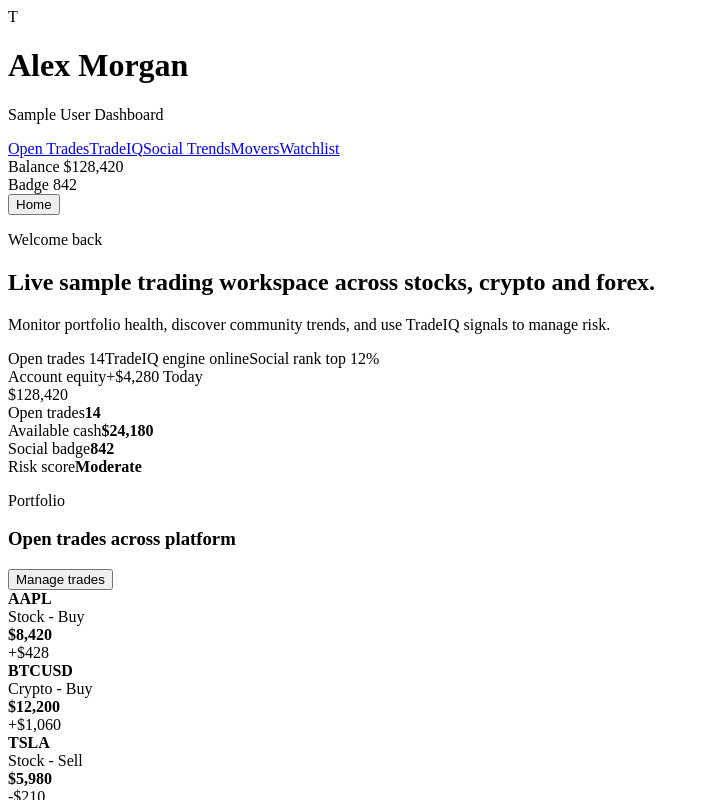
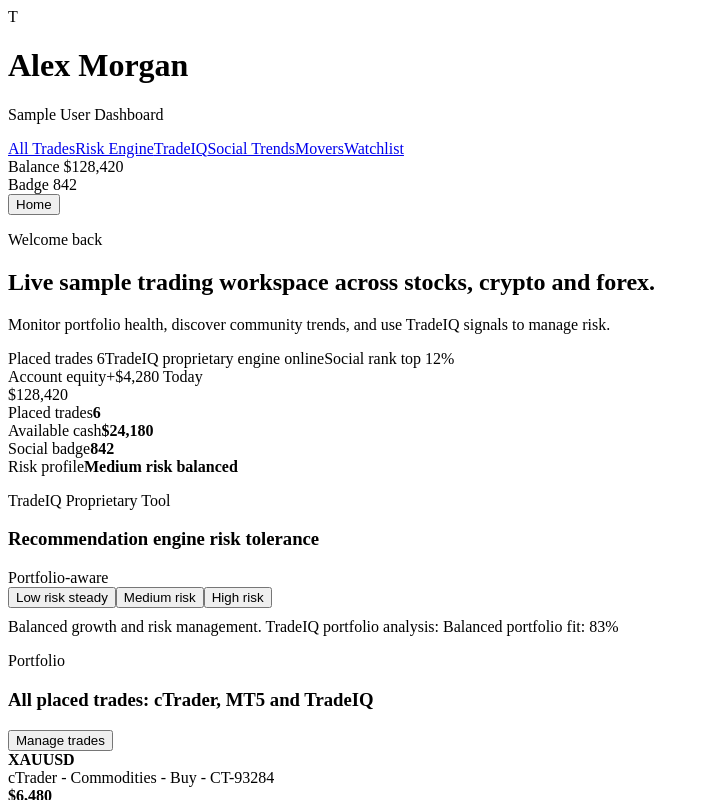
Before and after one commit to ramkump01/tradeiq, a React (Vite) app: page / in a window 1280 px wide. Both pictures are taken after a click on the button "Login". Shown: the top 800 px of the page, without its empty margins (0-709 px from the left). Built offline with nearby package versions, Linux system fonts and the light colour scheme; the HTML template or start-up script is replaced by a standard one.

Commit message:
Add universal Home buttons and homepage navigation UX

```diff
--- a/src/App.jsx
+++ b/src/App.jsx
@@ -25,18 +25,47 @@
   { name: 'Sara Khan', tag: 'Momentum swing trader', follow: 'Copy' },
 ];
 
-const openTrades = [
-  { instrument: 'AAPL', type: 'Stock', side: 'Buy', amount: '$8,420', pnl: '+$428' },
-  { instrument: 'BTCUSD', type: 'Crypto', side: 'Buy', amount: '$12,200', pnl: '+$1,060' },
-  { instrument: 'TSLA', type: 'Stock', side: 'Sell', amount: '$5,980', pnl: '-$210' },
-  { instrument: 'EURUSD', type: 'Forex', side: 'Buy', amount: '$3,100', pnl: '+$84' },
+const placedTrades = [
+  { ticket: 'CT-93284', platform: 'cTrader', instrument: 'XAUUSD', type: 'Commodities', side: 'Buy', amount: '$6,480', pnl: '+$212' },
+  { ticket: 'MT5-88012', platform: 'MT5', instrument: 'EURUSD', type: 'Forex', side: 'Buy', amount: '$3,100', pnl: '+$84' },
+  { ticket: 'TQ-10291', platform: 'TradeIQ', instrument: 'AAPL', type: 'Stock', side: 'Buy', amount: '$8,420', pnl: '+$428' },
+  { ticket: 'MT5-88077', platform: 'MT5', instrument: 'US100', type: 'Indices', side: 'Sell', amount: '$4,950', pnl: '-$106' },
+  { ticket: 'CT-93321', platform: 'cTrader', instrument: 'GBPJPY', type: 'Forex', side: 'Sell', amount: '$2,880', pnl: '+$54' },
+  { ticket: 'TQ-10306', platform: 'TradeIQ', instrument: 'BTCUSD', type: 'Crypto', side: 'Buy', amount: '$12,200', pnl: '+$1,060' },
 ];
 
-const tradeIQIdeas = [
-  { title: 'Add to semiconductors', reason: 'Portfolio is underweight AI momentum names this week.', confidence: '91%' },
-  { title: 'Reduce EURUSD exposure', reason: 'Volatility model detected weakening trend quality.', confidence: '77%' },
-  { title: 'Hedge BTC with partial USDC', reason: 'Risk balance is above your preferred threshold.', confidence: '84%' },
-];
+const tradeIQProfiles = {
+  low: {
+    label: 'Low risk steady',
+    appetite: 'Capital preservation with lower volatility.',
+    health: 'Conservative portfolio fit: 74%',
+    recommendations: [
+      { title: 'Trim BTCUSD position by 20%', reason: 'Reduces portfolio volatility and drawdown risk.', confidence: '89%' },
+      { title: 'Add defensive ETF sleeve', reason: 'Increase allocation to lower-beta broad-market exposure.', confidence: '86%' },
+      { title: 'Set tighter stops on FX positions', reason: 'Protects capital during macro event spikes.', confidence: '81%' },
+    ],
+  },
+  medium: {
+    label: 'Medium risk balanced',
+    appetite: 'Balanced growth and risk management.',
+    health: 'Balanced portfolio fit: 83%',
+    recommendations: [
+      { title: 'Add to semiconductors', reason: 'Portfolio is underweight AI momentum names this week.', confidence: '91%' },
+      { title: 'Reduce EURUSD exposure', reason: 'Volatility model detected weakening trend quality.', confidence: '77%' },
+      { title: 'Hedge BTC with partial USDC', reason: 'Risk balance is above your preferred threshold.', confidence: '84%' },
+    ],
+  },
+  high: {
+    label: 'High risk aggressive',
+    appetite: 'Maximum growth with higher volatility tolerance.',
+    health: 'Aggressive portfolio fit: 88%',
+    recommendations: [
+      { title: 'Increase high-momentum tech exposure', reason: 'Current trend acceleration supports tactical upside.', confidence: '87%' },
+      { title: 'Scale into BTCUSD on pullbacks', reason: 'High-beta allocation aligns with aggressive profile.', confidence: '82%' },
+      { title: 'Loosen FX stop distance for trend trades', reason: 'Allows positions to absorb normal market noise.', confidence: '79%' },
+    ],
+  },
+};
 
 const socialTrends = [
   { topic: 'AI Infrastructure Basket', trend: '+31% copied', sentiment: 'Bullish' },
@@ -69,6 +98,7 @@
   const [action, setAction] = useState('buy');
   const [instrument, setInstrument] = useState('NVDA');
   const [quantity, setQuantity] = useState(10);
+  const [riskTolerance, setRiskTolerance] = useState('medium');
   const [status, setStatus] = useState('Illustration only - no live brokerage integration.');
 
   const sampleUser = {
@@ -80,10 +110,20 @@
 
   const selectedInstrument = useMemo(() => instruments.find((item) => item.symbol === instrument) || instruments[0], [instrument]);
   const estimatedCost = useMemo(() => selectedInstrument.price * quantity, [selectedInstrument, quantity]);
+  const activeProfile = tradeIQProfiles[riskTolerance];
 
   const handleSubmit = (event) => {
     event.preventDefault();
     setStatus(`${action === 'buy' ? 'Buy' : 'Sell'} order prepared for ${quantity} ${selectedInstrument.symbol} - demo only`);
+  };
+
+  const handleHomeClick = () => {
+    if (isLoggedIn) {
+      setIsLoggedIn(false);
+    }
+    if (typeof window !== 'undefined') {
+      window.scrollTo({ top: 0, behavior: 'smooth' });
+    }
   };
 
   if (!isLoggedIn) {
@@ -102,8 +142,13 @@
             <a href="#tradeiq">TradeIQ</a>
             <a href="#social">Social</a>
             <a href="#wallet">Wallet</a>
+            <a href="#downloads">Downloads</a>
           </nav>
-          <button className="btn btn-primary" onClick={() => setIsLoggedIn(true)}>Login</button>
+          <div className="topbar-actions">
+            <button className="btn btn-ghost" onClick={handleHomeClick}>Home</button>
+            <button className="btn btn-secondary">Register</button>
+            <button className="btn btn-primary" onClick={() => setIsLoggedIn(true)}>Login</button>
+          </div>
         </header>
 
         <section className="hero">
@@ -112,6 +157,7 @@
             <h2>Trade stocks, crypto, forex and more with AI-backed insight.</h2>
             <p>Follow top traders, mirror smart portfolios, and let TradeIQ recommend your next move based on your live holdings.</p>
             <div className="hero-actions">
+              <button className="btn btn-secondary">Register</button>
               <button className="btn btn-primary" onClick={() => setIsLoggedIn(true)}>Login To Dashboard</button>
               <button className="btn btn-secondary">Watch demo</button>
             </div>
@@ -225,6 +271,34 @@
             </div>
           </div>
         </section>
+
+        <section className="card panel" id="downloads">
+          <div className="panel-header">
+            <div>
+              <p className="small-note">Trading Platform Downloads</p>
+              <h3 className="section-title">Get your platform</h3>
+            </div>
+            <span className="badge">Desktop + Mobile</span>
+          </div>
+          <div className="download-grid">
+            <article className="download-card">
+              <strong>TradeIQ Platform</strong>
+              <p className="list-meta">Native TradeIQ terminal for portfolio, social copy trading and AI insights.</p>
+              <button className="btn btn-primary">Download TradeIQ</button>
+            </article>
+            <article className="download-card">
+              <strong>MetaTrader 5 (MT5)</strong>
+              <p className="list-meta">Advanced charting, expert advisors and multi-asset execution.</p>
+              <button className="btn btn-secondary">Download MT5</button>
+            </article>
+            <article className="download-card">
+              <strong>cTrader</strong>
+              <p className="list-meta">Institutional-grade execution with modern order and depth tools.</p>
+              <button className="btn btn-secondary">Download cTrader</button>
+            </article>
+          </div>
+        </section>
+        <button className="home-fab" onClick={handleHomeClick}>Home</button>
       </div>
     );
   }
@@ -240,7 +314,8 @@
           </div>
         </div>
         <nav className="topnav">
-          <a href="#open-trades">Open Trades</a>
+          <a href="#all-trades">All Trades</a>
+          <a href="#risk-engine">Risk Engine</a>
           <a href="#tradeiq-dashboard">TradeIQ</a>
           <a href="#social-trends">Social Trends</a>
           <a href="#movers">Movers</a>
@@ -249,7 +324,7 @@
         <div className="topbar-actions">
           <div className="badge">Balance {sampleUser.balance}</div>
           <div className="badge">Badge {sampleUser.socialBadge}</div>
-          <button className="btn btn-secondary" onClick={() => setIsLoggedIn(false)}>Home</button>
+          <button className="btn btn-secondary" onClick={handleHomeClick}>Home</button>
         </div>
       </header>
 
@@ -259,8 +334,8 @@
           <h2>Live sample trading workspace across stocks, crypto and forex.</h2>
           <p>Monitor portfolio health, discover community trends, and use TradeIQ signals to manage risk.</p>
           <div className="hero-chips">
-            <span className="chip">Open trades {sampleUser.openTrades}</span>
-            <span className="chip">TradeIQ engine online</span>
+            <span className="chip">Placed trades {placedTrades.length}</span>
+            <span className="chip">TradeIQ proprietary engine online</span>
             <span className="chip">Social rank top 12%</span>
           </div>
         </div>
@@ -272,29 +347,47 @@
           <div className="balance-amount">{sampleUser.balance}</div>
           <div className="sparkline" />
           <div className="metrics-grid">
-            <div className="metric-card card"><span className="small-note">Open trades</span><strong>{sampleUser.openTrades}</strong></div>
+            <div className="metric-card card"><span className="small-note">Placed trades</span><strong>{placedTrades.length}</strong></div>
             <div className="metric-card card"><span className="small-note">Available cash</span><strong>$24,180</strong></div>
             <div className="metric-card card"><span className="small-note">Social badge</span><strong>{sampleUser.socialBadge}</strong></div>
-            <div className="metric-card card"><span className="small-note">Risk score</span><strong>Moderate</strong></div>
+            <div className="metric-card card"><span className="small-note">Risk profile</span><strong>{activeProfile.label}</strong></div>
           </div>
         </div>
       </section>
 
+      <section className="card panel" id="risk-engine">
+        <div className="panel-header">
+          <div>
+            <p className="small-note">TradeIQ Proprietary Tool</p>
+            <h3 className="section-title">Recommendation engine risk tolerance</h3>
+          </div>
+          <span className="badge">Portfolio-aware</span>
+        </div>
+        <div className="risk-toggle-row">
+          <button className={`risk-btn ${riskTolerance === 'low' ? 'active' : ''}`} onClick={() => setRiskTolerance('low')}>Low risk steady</button>
+          <button className={`risk-btn ${riskTolerance === 'medium' ? 'active' : ''}`} onClick={() => setRiskTolerance('medium')}>Medium risk</button>
+          <button className={`risk-btn ${riskTolerance === 'high' ? 'active' : ''}`} onClick={() => setRiskTolerance('high')}>High risk</button>
+        </div>
+        <div className="list-meta" style={{ marginTop: '10px' }}>
+          {activeProfile.appetite} TradeIQ portfolio analysis: {activeProfile.health}
+        </div>
+      </section>
+
       <main className="content-grid">
-        <section className="card panel" id="open-trades">
+        <section className="card panel" id="all-trades">
           <div className="panel-header">
             <div>
               <p className="small-note">Portfolio</p>
-              <h3 className="section-title">Open trades across platform</h3>
+              <h3 className="section-title">All placed trades: cTrader, MT5 and TradeIQ</h3>
             </div>
             <button className="btn btn-ghost">Manage trades</button>
           </div>
           <div className="list">
-            {openTrades.map((trade) => (
-              <div className="position-row" key={trade.instrument}>
+            {placedTrades.map((trade) => (
+              <div className="position-row" key={trade.ticket}>
                 <div>
                   <strong>{trade.instrument}</strong>
-                  <div className="list-meta">{trade.type} - {trade.side}</div>
+                  <div className="list-meta">{trade.platform} - {trade.type} - {trade.side} - {trade.ticket}</div>
                 </div>
                 <div className="right">
                   <strong>{trade.amount}</strong>
@@ -345,12 +438,12 @@
           <div className="panel-header">
             <div>
               <p className="small-note">TradeIQ Recommendation Engine</p>
-              <h3 className="section-title">AI recommendations</h3>
+              <h3 className="section-title">AI recommendations by risk appetite</h3>
             </div>
             <span className="badge">Live signals</span>
           </div>
           <div className="list">
-            {tradeIQIdeas.map((idea) => (
+            {activeProfile.recommendations.map((idea) => (
               <div className="recommend-row" key={idea.title}>
                 <div>
                   <strong>{idea.title}</strong>
@@ -442,6 +535,7 @@
           </div>
         </div>
       </section>
+      <button className="home-fab" onClick={handleHomeClick}>Home</button>
     </div>
   );
 }
--- a/src/styles.css
+++ b/src/styles.css
@@ -69,6 +69,22 @@
 .field input, .field select { width: 100%; padding: 10px 12px; border-radius: 12px; border: 1px solid var(--border); background: rgba(255,255,255,0.04); color: var(--text); }
 .order-summary { padding: 12px; border-radius: 16px; background: rgba(255,255,255,0.04); display: grid; gap: 8px; }
 .order-summary div { display: flex; justify-content: space-between; }
+.risk-toggle-row { display: flex; gap: 10px; flex-wrap: wrap; margin-top: 12px; }
+.risk-btn {
+  border: 1px solid rgba(255,255,255,0.12);
+  background: rgba(255,255,255,0.04);
+  color: var(--text);
+  border-radius: 999px;
+  padding: 9px 14px;
+  cursor: pointer;
+  transition: transform 0.2s ease, background 0.2s ease;
+}
+.risk-btn:hover { transform: translateY(-1px); }
+.risk-btn.active {
+  background: linear-gradient(135deg, var(--accent), var(--accent-2));
+  border-color: transparent;
+  color: white;
+}
 .secondary-grid { display: grid; grid-template-columns: 1fr 1fr; gap: 18px; margin-top: 18px; }
 .movers-grid { display: grid; grid-template-columns: 1fr 1fr; gap: 14px; margin-top: 14px; }
 .mover-column { border: 1px solid rgba(255,255,255,0.08); border-radius: 16px; padding: 12px; background: rgba(255,255,255,0.02); }
@@ -77,4 +93,27 @@
 .wallet-card { display: grid; gap: 10px; }
 .wallet-row { display: flex; justify-content: space-between; padding: 12px; border-radius: 16px; background: rgba(255,255,255,0.04); }
 .avatar { width: 34px; height: 34px; border-radius: 50%; display: grid; place-items: center; background: linear-gradient(135deg, var(--accent), var(--accent-2)); font-weight: 700; }
+.download-grid { display: grid; grid-template-columns: repeat(3, 1fr); gap: 14px; margin-top: 14px; }
+.download-card {
+  border: 1px solid rgba(255,255,255,0.08);
+  border-radius: 16px;
+  background: rgba(255,255,255,0.03);
+  padding: 14px;
+  display: grid;
+  gap: 10px;
+}
+.home-fab {
+  position: fixed;
+  right: 18px;
+  bottom: 18px;
+  border: none;
+  border-radius: 999px;
+  padding: 11px 16px;
+  font-weight: 600;
+  color: white;
+  background: linear-gradient(135deg, var(--accent), var(--accent-2));
+  box-shadow: 0 10px 24px rgba(0, 0, 0, 0.35);
+  cursor: pointer;
+  z-index: 50;
+}
 @media (max-width: 1024px) { .hero, .content-grid, .secondary-grid, .metrics-grid, .movers-grid { grid-template-columns: 1fr; } .topbar { flex-wrap: wrap; gap: 10px; } .topbar-actions { width: 100%; justify-content: flex-start; } }
```
Also changed, not shown: 5 other files (tests, documents, lock files or other folders).
